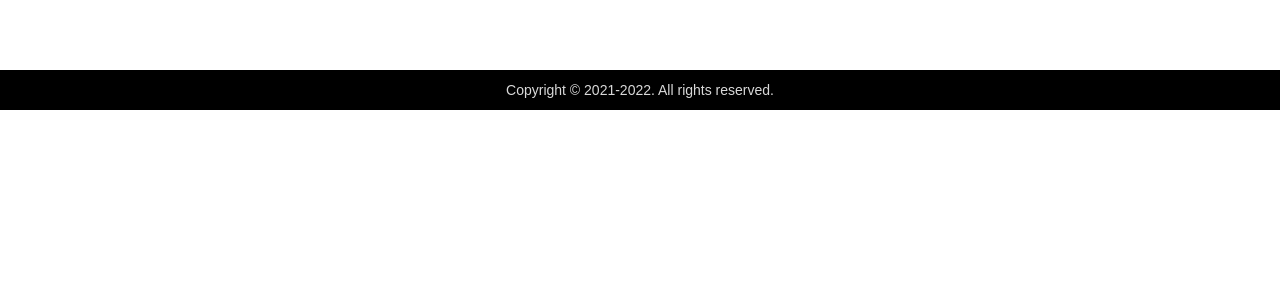
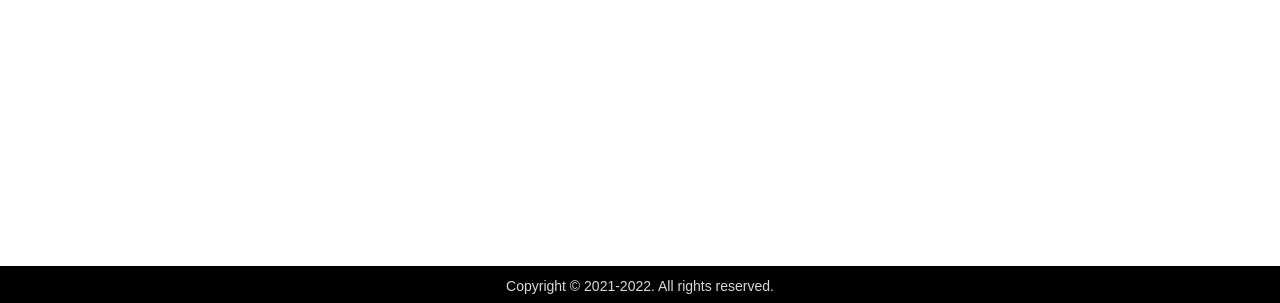
Before and after one commit to shri-110011/car-insurance-chatbot, an Angular app: page / in a window 1280 px wide. Shown: the part 494-797 px from the top of the page. Built offline with nearby package versions, Linux system fonts and the light colour scheme; no server answers.

Commit message:
Corrected the footer style.

```diff
--- a/src/app/chat-window/chat-window.component.css
+++ b/src/app/chat-window/chat-window.component.css
@@ -6,7 +6,6 @@
     background-color: #ff5722;
     border: 5px solid black;
     border-radius: 10px;
-    top: 40px;
 }
 #chat-screen {
     margin: 5px;
--- a/src/app/static-components/footer/footer.component.css
+++ b/src/app/static-components/footer/footer.component.css
@@ -7,10 +7,9 @@
 }
 footer {
   width: 100%;
-  position: relative;
-  /* bottom: 0px;
-  left: 0; */
-  top: 100px;
+  position: fixed;
+  bottom: 0px;
+  /* left: 0; */
   background: #000;
 }
 footer .bottom {
```
Also changed, not shown: 1 other file (tests, documents, lock files or other folders).
